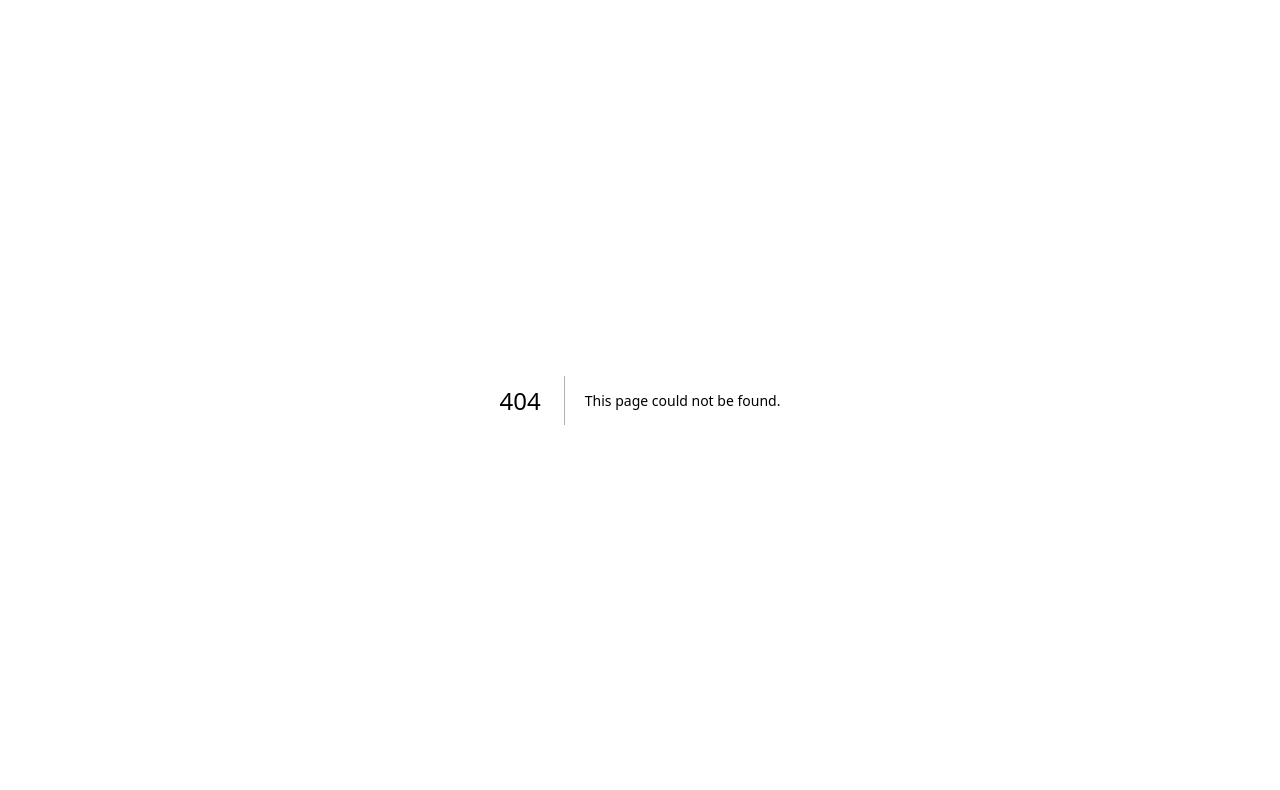
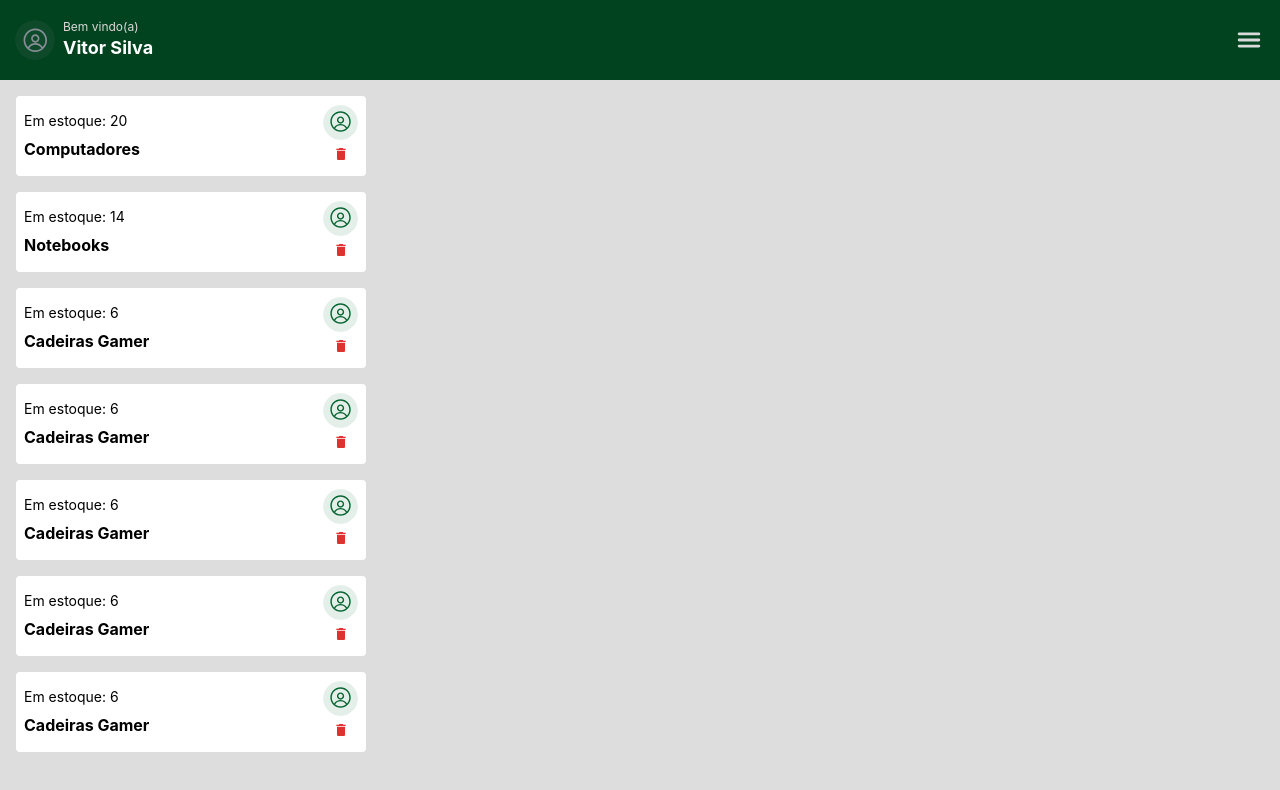
Before and after one commit to VitorProgram/stock-flow-frontend, a Next.js app: page /dashboard in a window 1280 px wide. Before the commit this address had no page. Shown: the top 790 px of the page. Built offline with nearby package versions, Linux system fonts and the light colour scheme.

Commit message:
feat: create a initial interface for dashboard page

```diff
--- /dev/null
+++ b/src/app/(private)/dashboard/layout.tsx
@@ -0,0 +1,47 @@
+import { theme } from "@/theme";
+import { Avatar, Button, Flex, Stack, Text, Title } from "@mantine/core";
+import { ReactNode } from "react";
+import { IoMenu } from "react-icons/io5";
+
+interface DashboardLayoutProps {
+  children: ReactNode;
+}
+
+const DashboardLayout = ({ children }: DashboardLayoutProps) => {
+  return (
+    <Stack bg={theme.colors.lightGray} h="100vh">
+      <header>
+        <Flex
+          h={80}
+          bg={theme.colors.greenDark}
+          c={theme.colors.white}
+          justify="space-between"
+          align="center"
+          pl={15}
+          pr={15}
+        >
+          {/* Left Section */}
+          <Flex align="center" gap={8}>
+            <Avatar size={40} />
+
+            <Stack gap={0}>
+              <Text size="xs" c={theme.colors.gray}>
+                Bem vindo(a)
+              </Text>
+              <Title order={4}>Vitor Silva</Title>
+            </Stack>
+          </Flex>
+
+          {/* Menu Hambuguer */}
+          <Button p={0} variant="transparent" c={theme.colors.gray}>
+            <IoMenu size={30} />
+          </Button>
+        </Flex>
+      </header>
+
+      {children}
+    </Stack>
+  );
+};
+
+export default DashboardLayout;
--- /dev/null
+++ b/src/app/(private)/dashboard/page.tsx
@@ -0,0 +1,63 @@
+import { theme } from "@/theme";
+import {
+  ActionIcon,
+  Avatar,
+  Button,
+  Flex,
+  Stack,
+  Text,
+  Title,
+} from "@mantine/core";
+import { IoMenu } from "react-icons/io5";
+import { MdDelete } from "react-icons/md";
+
+const data = [
+  { id: 1, name: "Computadores", qtd: 20 },
+  { id: 2, name: "Notebooks", qtd: 14 },
+  { id: 3, name: "Cadeiras Gamer", qtd: 6 },
+  { id: 4, name: "Cadeiras Gamer", qtd: 6 },
+  { id: 5, name: "Cadeiras Gamer", qtd: 6 },
+  { id: 6, name: "Cadeiras Gamer", qtd: 6 },
+  { id: 7, name: "Cadeiras Gamer", qtd: 6 },
+];
+
+const Dashboard = () => {
+  return (
+    <Stack
+      pl={16}
+      pr={16}
+      style={{ overflowY: "scroll", scrollbarWidth: "none" }}
+    >
+      {/* Categorias do Estoque */}
+      {data.map((data) => (
+        <Flex
+          key={data.id}
+          w="100%"
+          maw={350}
+          h={80}
+          gap={8}
+          p={8}
+          align="center"
+          justify="space-between"
+          bg={theme.colors.white}
+          style={{ borderRadius: "4px" }}
+        >
+          <Stack gap={5}>
+            <Text size="sm">Em estoque: {data.qtd}</Text>
+            <Title order={5}>{data.name}</Title>
+          </Stack>
+
+          <Stack gap={0} align="center">
+            <Avatar size={35} color={theme.colors.greenPrimary} />
+
+            <ActionIcon p={0} variant="transparent" c={theme.colors.red}>
+              <MdDelete />
+            </ActionIcon>
+          </Stack>
+        </Flex>
+      ))}
+    </Stack>
+  );
+};
+
+export default Dashboard;
--- a/src/theme.ts
+++ b/src/theme.ts
@@ -2,8 +2,10 @@ export const theme = {
   colors: {
     white: "#FFF",
     gray: "#D9D9D9",
+    lightGray: "#DDD",
     darkGray: "#444444",
     greenPrimary: "#086632",
     greenDark: "#00431E",
+    red: "#e03131",
   },
 };
```
Also changed, not shown: src/app/(public)/login/page.tsx (renamed from src/app/login/page.tsx), src/app/(public)/register/page.tsx (renamed from src/app/register/page.tsx).
